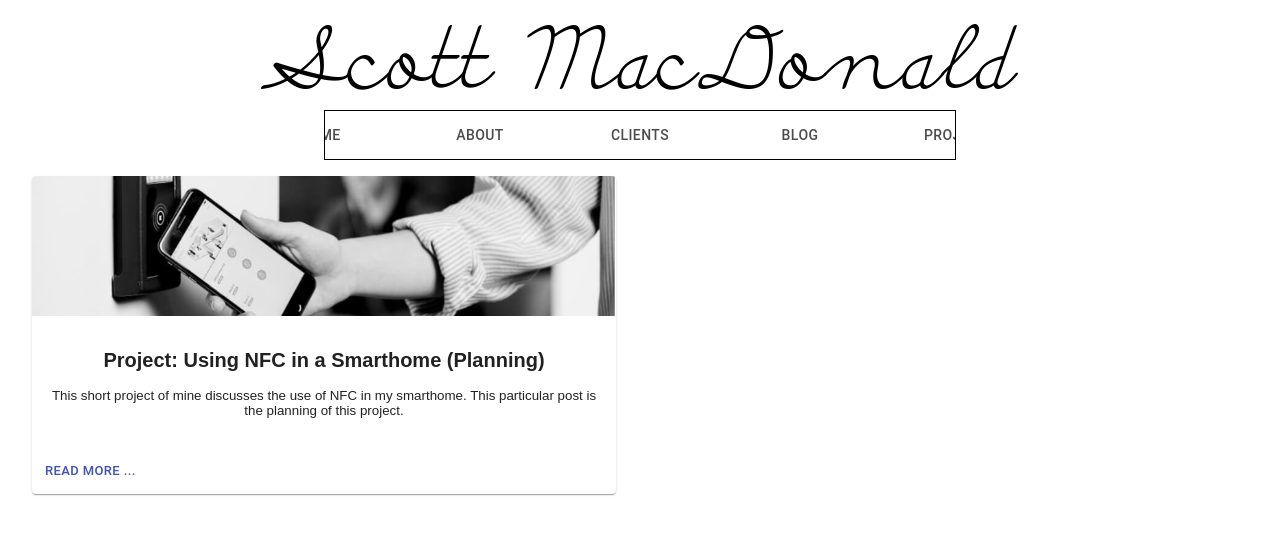
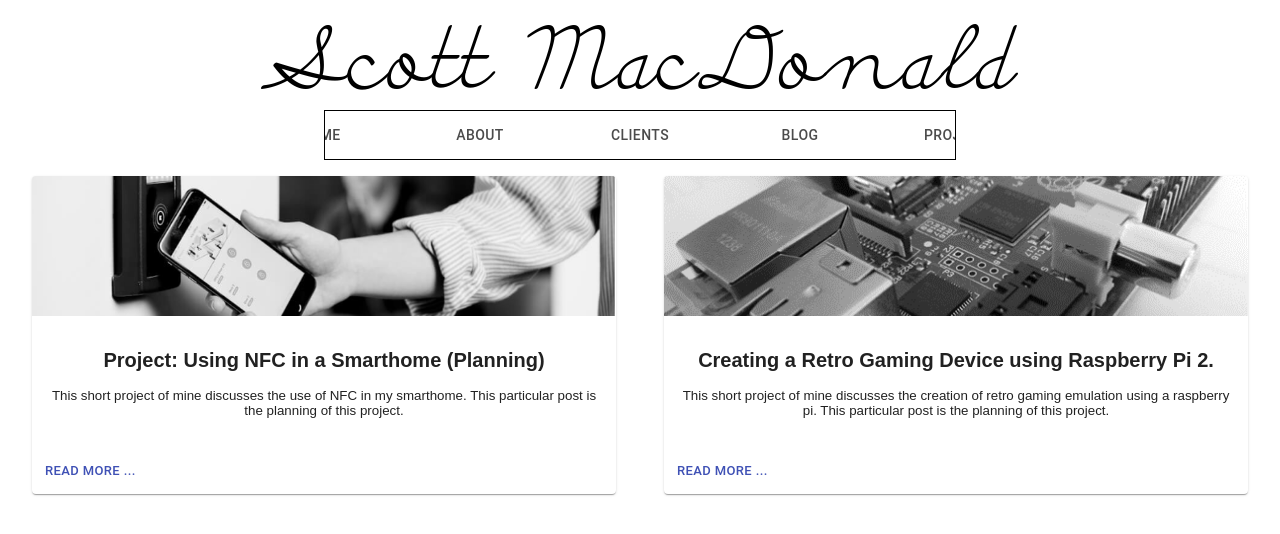
Before and after one commit to Scott-Vanilla/scott-macdonald-portfolio, a React (Create React App) app: page /#/blog in a window 1280 px wide. Shown: the top 534 px of the page. Built offline with nearby package versions, Linux system fonts and the light colour scheme.

Commit message:
Addition of new blog and post components

```diff
--- a/src/App.js
+++ b/src/App.js
@@ -7,6 +7,7 @@ import Clients from "components/pages/Clients";
 import Social from "components/pages/Social";
 import Projects from "components/pages/Projects";
 import Blog from "components/pages/Blog";
+import Post1 from "components/pages/blogposts/Post1";
 
 function App() {
   return (
@@ -21,6 +22,7 @@ function App() {
           <Route path="/clients" component={Clients}></Route>
           <Route path="/projects" component={Projects}></Route>
           <Route path="/blog" component={Blog}></Route>
+          <Route path="/post1" component={Post1}></Route>
         </Switch>
       </Router>
     </div>
--- a/src/components/pages/Blog.js
+++ b/src/components/pages/Blog.js
@@ -3,6 +3,7 @@ import { Grid, Container } from "@material-ui/core";
 
 import InfoCard from "components/elements/InfoCard";
 import nfc1 from "assets/nfc1.png";
+import pi1 from "assets/pi1.png";
 
 const Blog = () => {
   return (
@@ -17,7 +18,17 @@ const Blog = () => {
                 copy="Project: Using NFC in a Smarthome (Planning)"
                 copy2="This short project of mine discusses the use of NFC in my smarthome. This particular post is the planning of this project."
                 buttonText="Read More ..."
-                url=""
+                url="/scott-macdonald-portfolio/#/post1"
+              />
+              </Grid>
+              <Grid item xs={6} sm={6}>
+               <InfoCard
+                imageSrc={pi1}
+                altText="Creating a Retro Gaming Device using Raspberry Pi 2."
+                copy="Creating a Retro Gaming Device using Raspberry Pi 2."
+                copy2="This short project of mine discusses the creation of retro gaming emulation using a raspberry pi. This particular post is the planning of this project."
+                buttonText="Read More ..."
+                url="/scott-macdonald-portfolio/#/post2"
               />
             </Grid>
           </Grid>
--- a/src/components/pages/blogposts/post1.js
+++ b/src/components/pages/blogposts/post1.js
@@ -0,0 +1,7 @@
+import React from "react";
+
+const Post1 = () => {
+  return <div></div>;
+};
+
+export default Post1;
```
Also changed, not shown: src/components/elements/Post.js (added, +12 -0 lines), src/assets/pi1.png (added).
